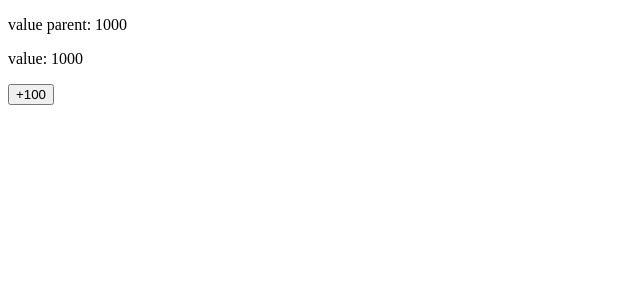
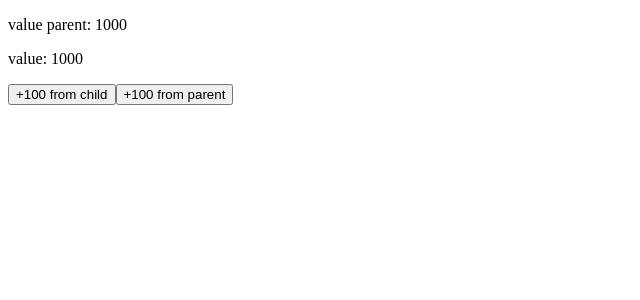
Before and after one commit to RafalG1991/angular-test-app, an Angular app: page / in a window 1280 px wide. Shown: the top 300 px of the page, without its empty margins (0-640 px from the left). Built offline with nearby package versions, Linux system fonts and the light colour scheme.

Commit message:
added second extra button for child foo component

```diff
--- a/src/app/app.component.html
+++ b/src/app/app.component.html
@@ -1,7 +1,7 @@
 <p>value parent: {{value}}</p>
 <app-foo [(value)]="value"></app-foo>
 
-<button (click)="increase()">+100</button>
+<button (click)="increase()">+100 from parent</button>
 <!--<app-container>-->
 <!--  <app-title title="Title of the title component" />-->
 <!--  <app-conditional-content>-->
--- a/src/app/foo/foo.component.html
+++ b/src/app/foo/foo.component.html
@@ -1 +1,3 @@
 <p>value: {{ value }}</p>
+
+<button (click)="increase()">+100 from child</button>
```
